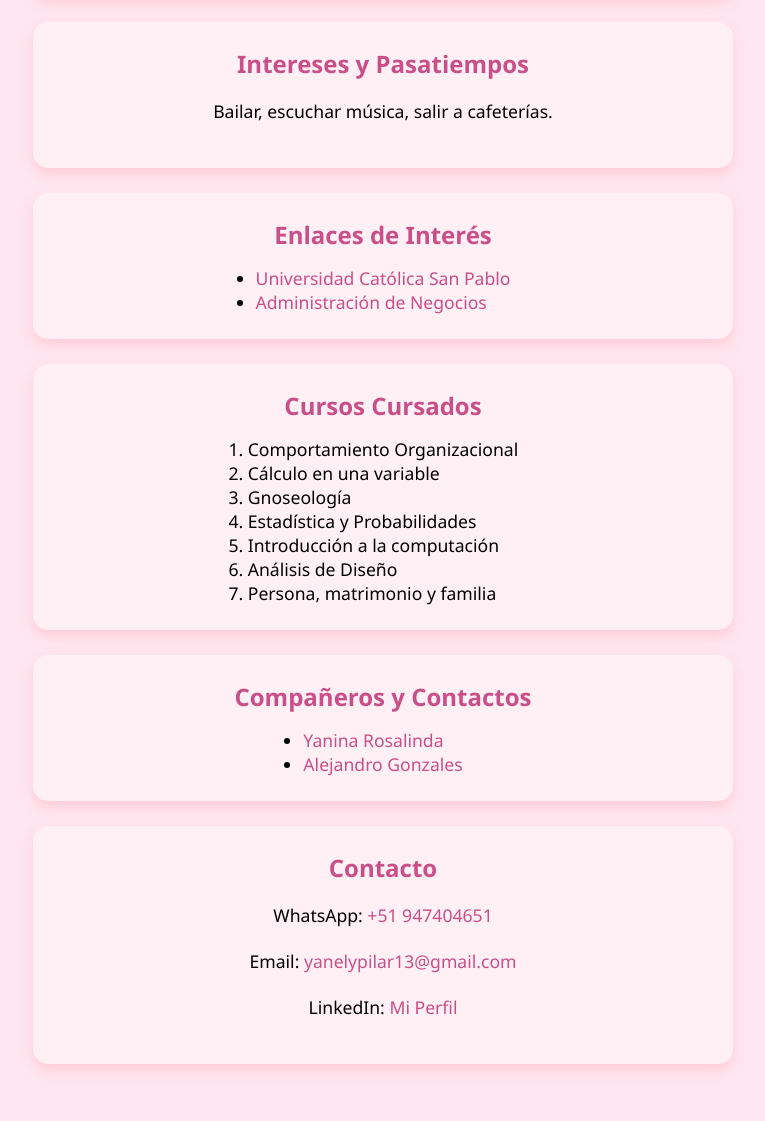
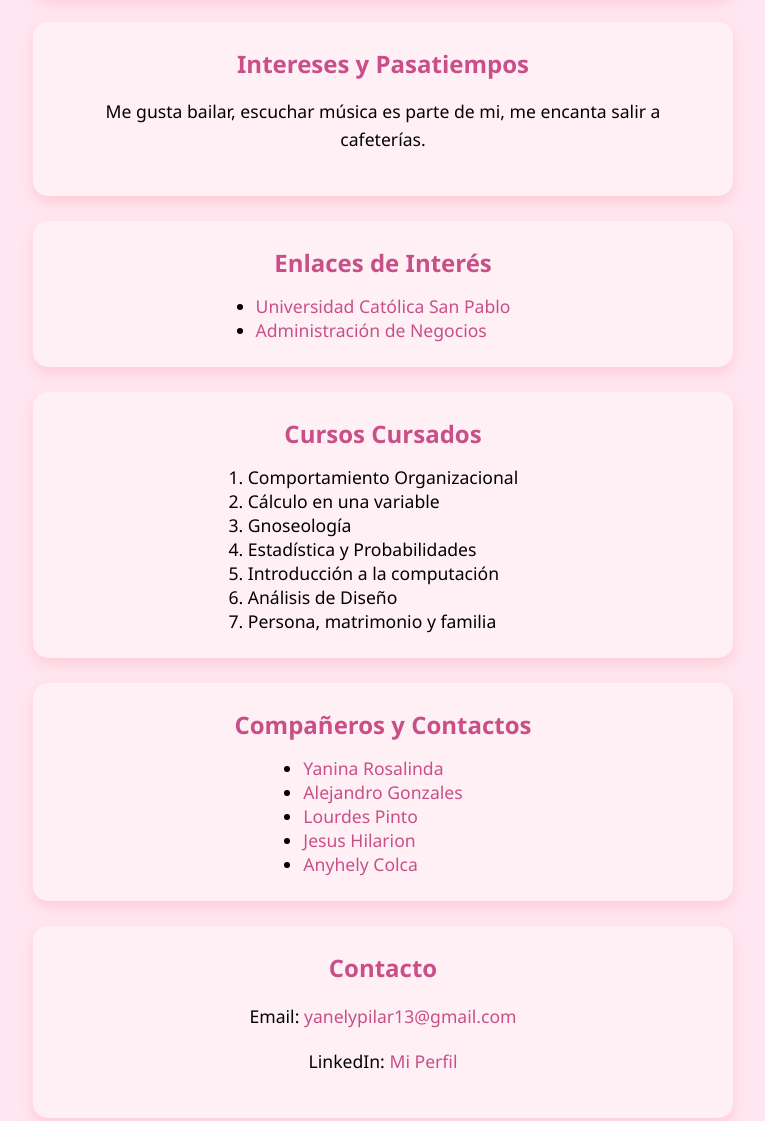
Before and after one commit to yanelipilarcondoricondori/yanelipilarcondoricondori.github.io, a plain HTML site: page index.html in a window 1280 px wide. Shown: the part 651-1772 px from the top of the page, without its empty margins (257-1022 px from the left). Drawn offline with Linux system fonts and the light colour scheme.

Commit message:
Update index.html

```diff
--- a/index.html
+++ b/index.html
@@ -95,7 +95,7 @@
 
     <section class="card">
       <h2>Intereses y Pasatiempos</h2>
-      <p>Bailar, escuchar música, salir a cafeterías.</p>
+      <p>Me gusta bailar, escuchar música es parte de mi, me encanta salir a cafeterías.</p>
     </section>
 
     <section class="card">
@@ -124,12 +124,14 @@
       <ul>
         <li><a href="https://www.linkedin.com/in/yaninarosalindaquispechoque/" target="_blank">Yanina Rosalinda</a></li>
         <li><a href="https://alejogs14.github.io/hosting/" target="_blank">Alejandro Gonzales</a></li>
+        <li><a href="https://lourdespinto.github.io/Lourdes-Camila-Pinto-Astoquilca/" target="_blank">Lourdes Pinto</a></li>
+        <li><a href="https://franklinhilarion.github.io/franklinhilarion/" target="_blank">Jesus Hilarion </a></li>
+        <li><a href="https://anyh3ly.github.io/AnyhelyColcaMamani.github.io/" target="_blank">Anyhely Colca</a></li>
       </ul>
     </section>
 
     <section class="card">
       <h2>Contacto</h2>
-      <p>WhatsApp: <a href="https://wa.me/51947404651" target="_blank">+51 947404651</a></p>
       <p>Email: <a href="mailto:yanelypilar13@gmail.com">yanelypilar13@gmail.com</a></p>
       <p>LinkedIn: <a href="https://www.linkedin.com/in/yaneli-pilar-condori-condori-3aaa30357/" target="_blank">Mi Perfil</a></p>
     </section>
```
